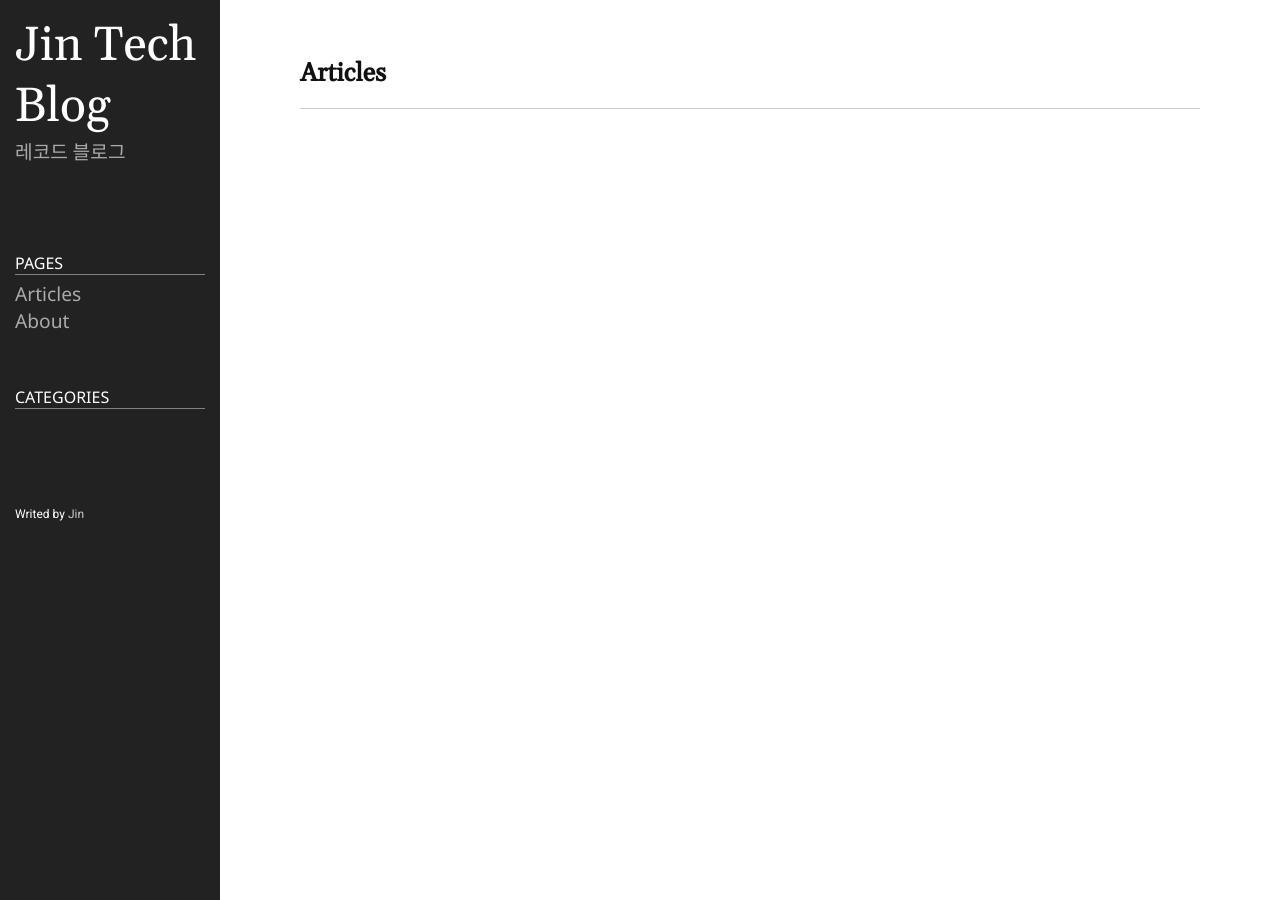
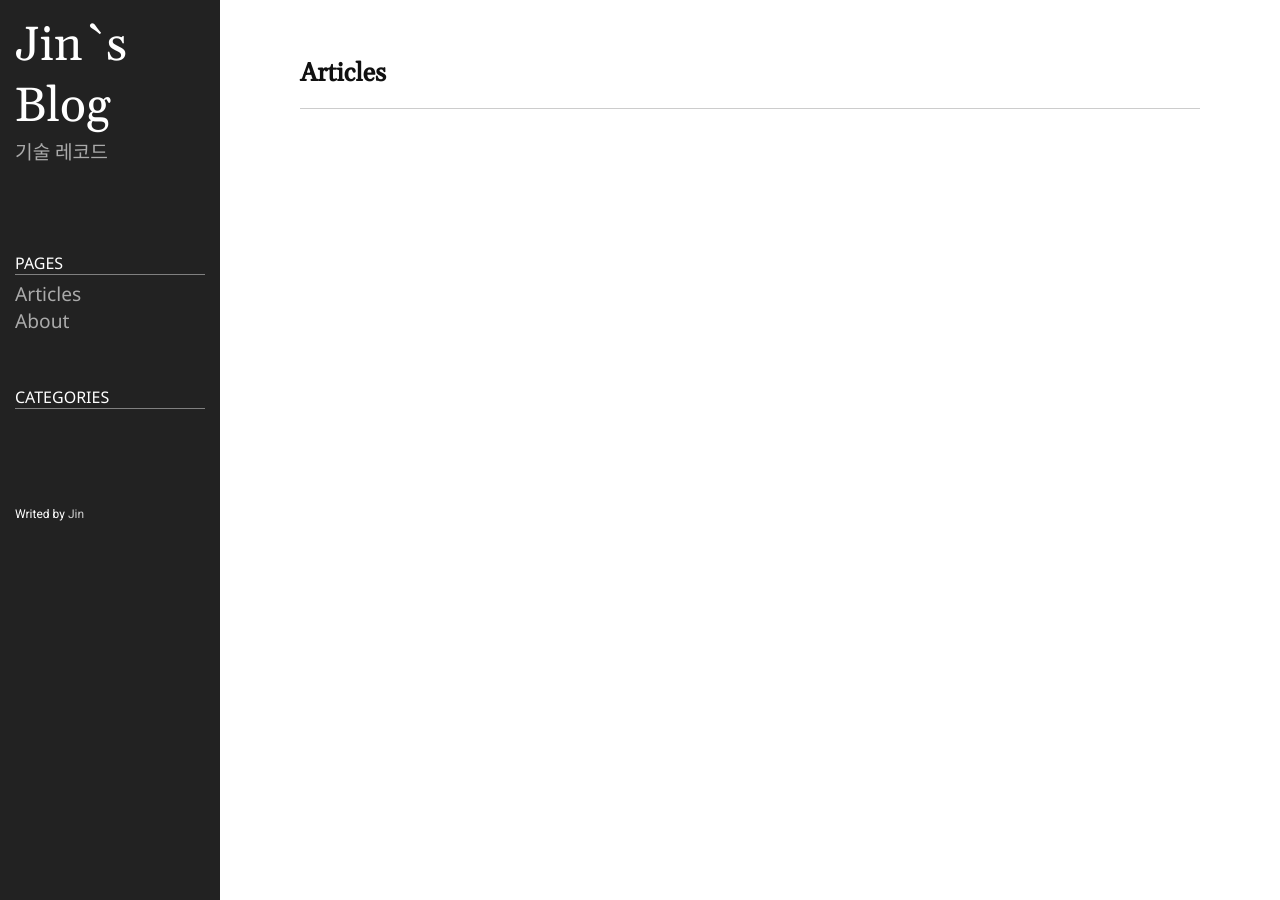
Before and after one commit to 0626na/0626na.github.io, a Jekyll site: the page built from index.md, in a window 1280 px wide. Built offline with Jekyll 4.4.1, drawn with Linux system fonts in a browser that asks for light colours.

Commit message:
Update _config.yml

```diff
--- a/_config.yml
+++ b/_config.yml
@@ -18,10 +18,10 @@
 # You can create any custom variable you would like, and they will be accessible
 # in the templates via {{ site.myvariable }}.
 
-title: Jin Tech Blog
+title: Jin`s Blog
 email: 0626na@gmail.com
 description: >- # this means to ignore newlines until "baseurl:"
-  레코드 블로그
+  기술 레코드
 # baseurl: "/" # the subpath of your site, e.g. /blog
 # url: "http://ejjoo.github.io" # the base hostname & protocol for your site, e.g. http://example.com
 github_username: 0626na
```
